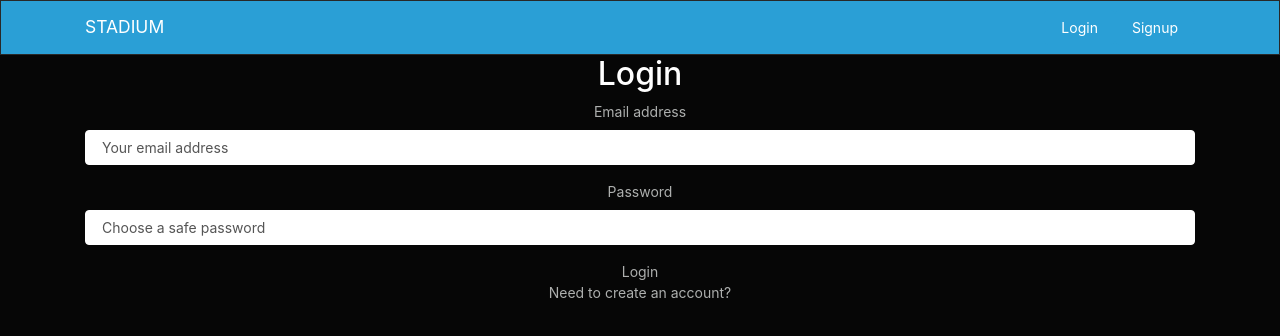
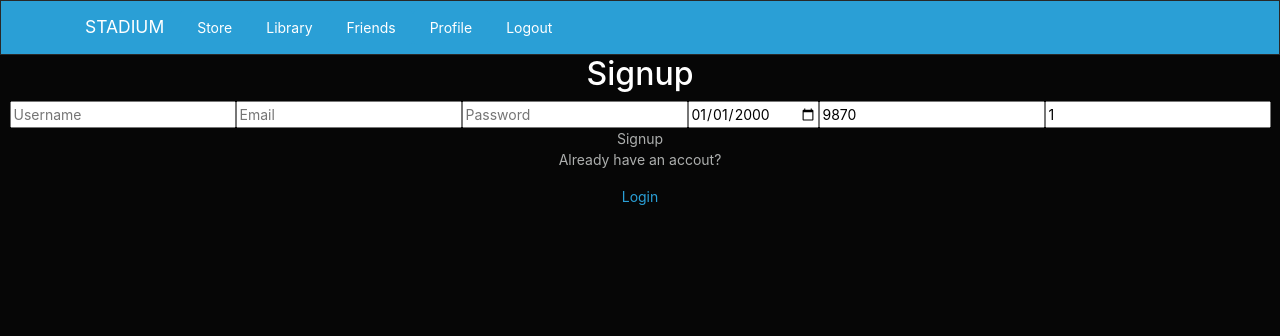
Before and after one commit to KK1811/stadium, a React (Create React App) app: page /signup in a window 1280 px wide. Shown: the top 336 px of the page. Built offline with nearby package versions, Linux system fonts and the light colour scheme.

Commit message:
Added Store

```diff
--- a/src/App.js
+++ b/src/App.js
@@ -3,7 +3,9 @@ import './App.css';
 import Navbar from './components/navigation/navbar';
 import { BrowserRouter, Switch, Route } from 'react-router-dom'
 import login from './components/auth/login'
+import signup from './components/auth/signup'
 import landingPage from './components/home/landingPage'
+import store from './components/store/store'
 
 function App() {
   return (
@@ -12,8 +14,9 @@ function App() {
       <Navbar />
       <Switch>
         <Route exact path='/login' component={login} />
-        <Route exact path='/signup' component={login} />
+        <Route exact path='/signup' component={signup} />
         <Route exact path='/' component={landingPage} />
+        <Route exact path ='/store' component={store} />
       </Switch>
     </div>
     </BrowserRouter>
--- /dev/null
+++ b/src/components/auth/constants.js
@@ -0,0 +1 @@
+export const AUTH_TOKEN = 'auth-token'
--- a/src/components/auth/login.js
+++ b/src/components/auth/login.js
@@ -1,122 +1,112 @@
 import React, { Component } from 'react'
-import { AUTH_TOKEN } from '../../constants'
+import { AUTH_TOKEN } from './constants'
 import { Mutation } from 'react-apollo'
 import gql from 'graphql-tag'
+import { Link } from 'react-router-dom';
 
-const SIGNUP_MUTATION = gql`
-  mutation SignupMutation($email: String!, $password: String!, $name: String!) {
-    signup(email: $email, password: $password, name: $name) {
+// import { Link } from 'react-router-dom'
+
+
+// const SIGNUP_MUTATION = gql`
+//   mutation SignupMutation($username: String!, $password: String!) {
+//     signup(username: $username, password: $password) {
+//       token
+//     }
+//   }
+// `
+
+const LOGIN_MUTATION = gql`
+  mutation LoginMutation($username: String!, $password: String!) {
+    tokenAuth(email: $username, password: $password) {
       token
     }
   }
 `
 
-const LOGIN_MUTATION = gql`
-  mutation {
-    tokenAuth(username: "harshit", password: "1234") {
-      token
-    }
-  }
-`
+// const LOGIN_MUTATION = gql`
+//   mutation {
+//     tokenAuth(username: $username, password: $password) {
+//       token
+//     }
+//   }
+// `
 
-class login extends Component {
+// const LOGIN_MUTATION = gql`
+//   mutation {
+//     tokenAuth(username: "kartik", password: "1234") {
+//       token
+//     }
+//   }
+// `
+
+
+class Login extends Component {
   state = {
-    login: true, // switch between login and SignUp
-    email: '',
+    username: '',
     password: '',
-    name: '',
   }
 
   render() {
-    const { login, email, password, name } = this.state
+    const { username, password} = this.state
     return (
       <div>
-        <form><fieldset>
-          <h4 className="mv3">{login ? 'Login' : 'Sign Up'}</h4>
-          <div className="container">
-            {!login && (
-
-
-
-              <div class="form-group">
-      <label for="">Username</label>
+        <h4>Login</h4>
+        <div className="flex flex-column">
           <input
-      className="form-control"
-                value={name}
-                onChange={e => this.setState({ name: e.target.value })}
+            value={username}
+            onChange={e => this.setState({ username: e.target.value })}
             type="text"
             placeholder="Username"
           />
-    </div>
-
-            )}
-
-            <div class="form-group">
-            <label for="exampleInputEmail1">Email address</label>
           <input
-                  className="form-control"
-                  id="exampleInputEmail1"
-                  value={email}
-                  onChange={e => this.setState({ email: e.target.value })}
-                  type="email"
-                  placeholder="Your email address"
-                />
-            </div>
-
-            <div class="form-group">
-            <label for="exampleInputPassword1">Password</label>
-            <input
-              className="form-control"
-              id="exampleInputPassword1"
             value={password}
             onChange={e => this.setState({ password: e.target.value })}
             type="password"
-              placeholder="Choose a safe password"
+            placeholder="Password"
           />
         </div>
-
-          </div>
-
-
-        </fieldset></form>
         <div className="flex mt3">
         <Mutation
-    mutation={login ? LOGIN_MUTATION : SIGNUP_MUTATION}
-    variables={{ email, password, name }}
+            mutation={LOGIN_MUTATION}
+            variables={{ username, password }}
             onCompleted={data => this._confirm(data)}
         >
-    {mutation => (
-      <div className="pointer mr2 button" onClick={mutation}>
-        {login ? 'Login' : 'Create Account'}
+            {login => (
+            <div className="pointer mr2 button" onClick={login}>
+                {'Login'}
             </div>
             )}
 
+        </Mutation>
 
-  </Mutation>
-          <div
-            className="pointer button"
-            onClick={() => this.setState({ login: !login })}
-          >
-            {login
-              ? 'Need to create an account?'
-              : 'already have an account?'}
+
+        <p>Don't have an accout?</p>
+        <Link to="/signup">Signup</Link>
         </div>
-        </div>
+
       </div>
     )
   }
 
   _confirm = async data => {
-    console.log(data.login)
-    const { token } = this.state.login ? data.login : data.signup
+    console.log(data.tokenAuth.token)
+    const token = data.tokenAuth.token
+    console.log(token)
     this._saveUserData(token)
     this.props.history.push(`/`)
-    return data.login
   }
+
 
   _saveUserData = token => {
     localStorage.setItem(AUTH_TOKEN, token)
+    console.log(AUTH_TOKEN)
+    var aValue = localStorage.getItem(AUTH_TOKEN);
+    console.log(aValue)
+
+    // localStorage.setItem('bgcolor', 'red');
+    // var currentColor = localStorage.getItem('bgcolor');
+    // console.log(currentColor)
   }
 }
 
-export default login
+export default Login
--- a/src/components/auth/signup.js
+++ b/src/components/auth/signup.js
@@ -0,0 +1,131 @@
+import React, { Component } from 'react'
+// import { AUTH_TOKEN } from './constants'
+import { Mutation } from 'react-apollo'
+import gql from 'graphql-tag'
+import { Link } from 'react-router-dom';
+
+
+const SIGNUP_MUTATION = gql`
+  mutation SignupMutation($username: String!, $email: String!, $password: String!, $DOB: Date!, $phoneNo: Int!, $gender: Int!) {
+    createUser(username: $username, email: $email, password: $password, DOB: $DOB, phoneNo: $phoneNo, gender: $gender) {
+      user{username},
+    }
+  }
+`
+
+// const LOGIN_MUTATION = gql`
+//   mutation LoginMutation($username: String!, $password: String!) {
+//     tokenAuth(username: $username, password: $password) {
+//       token
+//     }
+//   }
+// `
+
+// const LOGIN_MUTATION = gql`
+//   mutation {
+//     tokenAuth(username: $username, password: $password) {
+//       token
+//     }
+//   }
+// `
+
+// const LOGIN_MUTATION = gql`
+//   mutation {
+//     tokenAuth(username: "kartik", password: "1234") {
+//       token
+//     }
+//   }
+// `
+
+
+class Signup extends Component {
+  state = {
+    username: '',
+    email:'',
+    password: '',
+    DOB:"2000-01-01",
+    phoneNo: 9870,
+    gender: 1,
+  }
+
+  render() {
+    const { username, email, password, DOB, phoneNo, gender} = this.state
+    return (
+      <div>
+        <h4>Signup</h4>
+        <div className="flex flex-column">
+          <input
+            value={username}
+            onChange={e => this.setState({ username: e.target.value })}
+            type="text"
+            placeholder="Username"
+          />
+          <input
+            value={email}
+            onChange={e => this.setState({ email: e.target.value })}
+            type="text"
+            placeholder="Email"
+          />
+          <input
+            value={password}
+            onChange={e => this.setState({ password: e.target.value })}
+            type="password"
+            placeholder="Password"
+          />
+          <input
+            value={DOB}
+            onChange={e => this.setState({ DOB: e.target.value })}
+            type="date"
+            placeholder="Date of Birth"
+          />
+          <input
+            value={phoneNo}
+            onChange={e => this.setState({ phoneNo: e.target.value })}
+            type="int"
+            placeholder="phoneNo"
+          />
+          <input
+            value={gender}
+            onChange={e => this.setState({ gender: e.target.value })}
+            type="int"
+            placeholder="gender"
+          />
+        </div>
+        <div className="flex mt3">
+        <Mutation
+            mutation={SIGNUP_MUTATION}
+            variables={{ username, email, password, DOB, phoneNo, gender }}
+            onCompleted={data => this._confirm(data)}
+        >
+            {signup => (
+            <div className="pointer mr2 button" onClick={signup}>
+                {'Signup'}
+            </div>
+            )}
+
+        </Mutation>
+
+        <p>Already have an accout?</p>
+        <Link to="/login">Login</Link>
+
+        </div>
+
+      </div>
+    )
+  }
+
+  _confirm = async data => {
+    console.log(data)
+    // const { token } = data.tokenAuth.token
+    // console.log(token)
+    // this._saveUserData(token)
+    this.props.history.push(`/login`)
+  }
+
+
+//   _saveUserData = token => {
+//     localStorage.setItem(AUTH_TOKEN, token)
+//   }
+}
+
+export default Signup
--- a/src/components/navigation/navbar.js
+++ b/src/components/navigation/navbar.js
@@ -1,18 +1,21 @@
 import React from 'react'
 import { Link } from 'react-router-dom'
-// import signedInLinks from './signedInLinks'
-// import signedOutLinks from './signedOutLinks'
+import SignedInLinks from './signedInLinks'
+import SignedOutLinks from './signedOutLinks'
+import { AUTH_TOKEN } from '../auth/constants'
 
 const Navbar = () => {
+    var tokenValue = localStorage.getItem(AUTH_TOKEN);
+    const links = tokenValue==='auth-token' ? <SignedOutLinks /> : <SignedInLinks />
     return(
         <nav className="navbar navbar-expand-lg navbar-dark bg-primary">
             <div className="container">
                 <Link to='/' className="navbar-brand">STADIUM</Link>
-                <div className=""><ul className="navbar-nav mr-auto float-right">
-                <li className="nav-item active"><Link to='/login' className=""><div className="float-right"><button type="button" class="btn btn-primary right">Login</button></div></Link></li>
-                <div className="float-right"><li className="nav-item active"><Link to='/' className=""><button type="button" class="btn btn-primary">Signup</button></Link></li></div>
-                </ul></div>
-
+                {/* <div className=""><ul className="navbar-nav mr-auto float-right">
+                <li className="nav-item active"><Link to='/login' className=""><div className="float-right"><button type="button" className="btn btn-primary right">Login</button></div></Link></li>
+                <div className="float-right"><li className="nav-item active"><Link to='/signup' className=""><button type="button" className="btn btn-primary">Signup</button></Link></li></div>
+                </ul></div> */}
+                {links}
             </div>
 
         </nav>
--- a/src/components/navigation/signedInLinks.js
+++ b/src/components/navigation/signedInLinks.js
@@ -1,15 +1,16 @@
 import React from 'react'
 import { NavLink } from 'react-router-dom'
 
-const signedInLinks = () => {
+const SignedInLinks = () => {
     return(
-        <ul>
-            <li><NavLink to='/'>Store</NavLink></li>
-            <li><NavLink to='/'>Library</NavLink></li>
-            <li><NavLink to='/'>Friends</NavLink></li>
-            <li><NavLink to='/'>Profile</NavLink></li>
+        <ul className="navbar-nav mr-auto float-right">
+            <li className="nav-item active"><NavLink to='/store'><div className="float-right"><button type="button" className="btn btn-primary right">Store</button></div></NavLink></li>
+            <li className="nav-item active"><NavLink to='/'><div className="float-right"><button type="button" className="btn btn-primary right">Library</button></div></NavLink></li>
+            <li className="nav-item active"><NavLink to='/'><div className="float-right"><button type="button" className="btn btn-primary right">Friends</button></div></NavLink></li>
+            <li className="nav-item active"><NavLink to='/'><div className="float-right"><button type="button" className="btn btn-primary right">Profile</button></div></NavLink></li>
+            <li className="nav-item active"><NavLink to='/'><div className="float-right"><button type="button" className="btn btn-primary right">Logout</button></div></NavLink></li>
         </ul>
     )
 }
 
-export default signedInLinks
+export default SignedInLinks
--- a/src/components/navigation/signedOutLinks.js
+++ b/src/components/navigation/signedOutLinks.js
@@ -1,12 +1,13 @@
 import React from 'react'
 import { NavLink } from 'react-router-dom'
 
-const signedOutLinks = () => {
+const SignedOutLinks = () => {
     return(
-        <ul>
-            <li><NavLink to='/'>Store</NavLink></li>
+        <ul className="navbar-nav mr-auto float-right">
+            <li className="nav-item active"><NavLink to='/login'><div className="float-right"><button type="button" className="btn btn-primary right">Login</button></div></NavLink></li>
+            <li className="nav-item active"><NavLink to='/signup'><div className="float-right"><button type="button" className="btn btn-primary right">Signup</button></div></NavLink></li>
         </ul>
     )
 }
 
-export default signedOutLinks
+export default SignedOutLinks
--- /dev/null
+++ b/src/components/store/store.js
@@ -0,0 +1,49 @@
+import React, { Component } from 'react'
+import gql from 'graphql-tag';
+import { Query } from 'react-apollo';
+
+const GET_GAMES = gql`
+    query {
+        games{
+            id
+            name
+            description
+            price
+            tags{
+                tName
+            }
+        }
+    }
+`
+
+class Store extends Component{
+    render(){
+        return(
+            <div>
+                <Query query={GET_GAMES}>
+                    {({loading, error, data}) => {
+                        if (loading) return 'Loading...';
+                        if (error) return `Error! ${error.message}`;
+
+                        console.log(data);
+
+                        return(
+                            <div>
+                                {data.games.map(game => (
+                                <div>
+                                    <h1>{game.name}</h1>
+                                    <h2>{game.price}</h2>
+                                </div>
+                        ))}
+                            </div>
+                        )
+
+
+                    }}
+                </Query>
+            </div>
+        );
+    }
+}
+
+export default Store
```
Also changed, not shown: src/components/auth/logout.js (added). Lines whose indentation alone changed are shown as unchanged.
